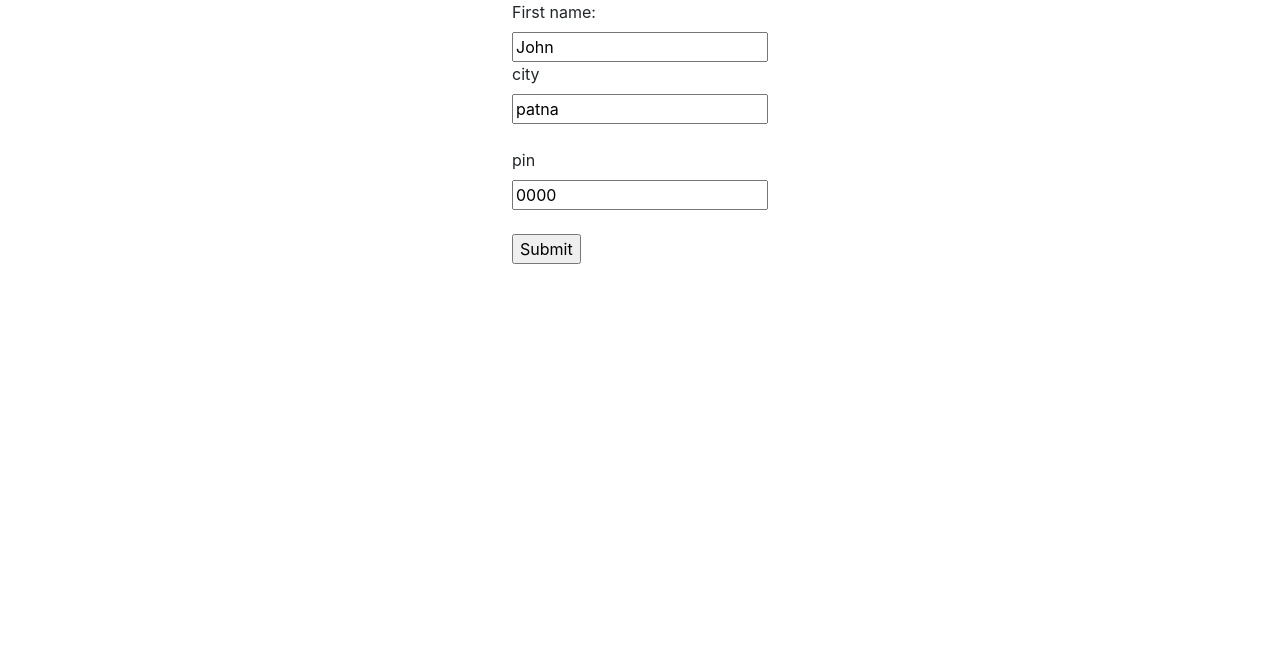
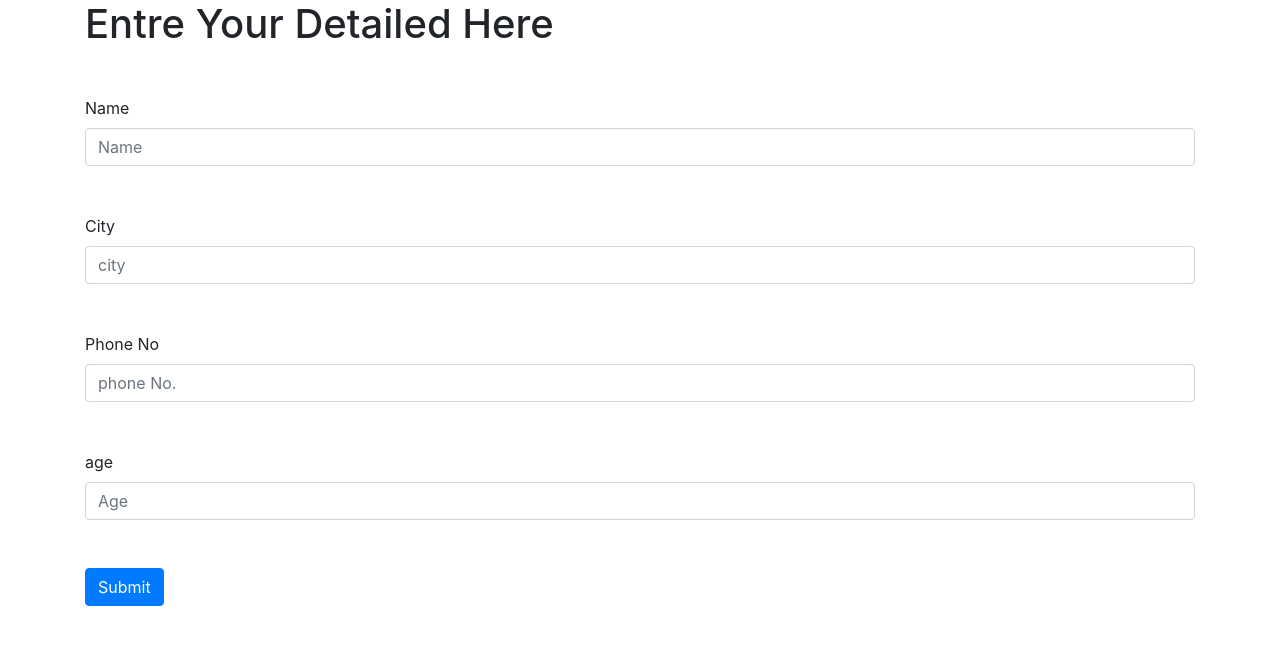
Before and after one commit to sikku85/formsubmitUsing_flask, a Flask app: page / in a window 1280 px wide. Shown: the top 645 px of the page. Run offline with Flask 2, Linux system fonts and the light colour scheme; some libraries are stand-ins or nearby versions.

Commit message:
Initial commit

```diff
--- a/app.py
+++ b/app.py
@@ -9,7 +9,9 @@ class form(db.Model):
    sno= db.Column( db.Integer, primary_key = True)
    name = db.Column(db.String(100))
    city = db.Column(db.String(50))
-   pin = db.Column(db.String(10))
+   phone = db.Column(db.String(10))
+   age= db.Column(db.String(100))
+
 
 @app.route('/',methods=['GET','POST'])
 def contact():
@@ -17,8 +19,9 @@ def contact():
 
         name=request.form.get('name')
         city=request.form.get('city')
-        pin=request.form.get('pin')
-        entry= form(name=name,city=city,pin=pin)
+        phone=request.form.get('phone')
+        age=request.form.get('age')
+        entry= form(name=name,city=city,phone=phone,age=age)
         db.session.add(entry)
         db.session.commit()
 
--- a/templates/index.html
+++ b/templates/index.html
@@ -6,24 +6,71 @@
     <meta name="viewport" content="width=device-width, initial-scale=1.0" />
     <title>Document</title>
   </head>
-  <link rel="stylesheet" href="https://cdn.jsdelivr.net/npm/bootstrap@4.0.0/dist/css/bootstrap.min.css" integrity="sha384-Gn5384xqQ1aoWXA+058RXPxPg6fy4IWvTNh0E263XmFcJlSAwiGgFAW/dAiS6JXm" crossorigin="anonymous">
+  <link
+    rel="stylesheet"
+    href="https://cdn.jsdelivr.net/npm/bootstrap@4.0.0/dist/css/bootstrap.min.css"
+    integrity="sha384-Gn5384xqQ1aoWXA+058RXPxPg6fy4IWvTNh0E263XmFcJlSAwiGgFAW/dAiS6JXm"
+    crossorigin="anonymous"
+  />
   <body>
+    <!-- <div class="container d-flex justify-content-center align-items-center">
+      <form action="/" method="post">
+        <label for="fname">First name:</label><br />
+        <input type="text" id="name" name="name" value="" /><br />
+        <label for="lname">city</label><br />
+        <input type="text" id="city" name="city" value="" /><br /><br />
+        <label for="lname">phone</label><br />
+        <input
+          type="text"
+          pattern="[789][0-9]{9}"
+          id="phone"
+          name="phone"
+          value=""
+          required
+        /><br /><br />
+        <!- <input type="text" pattern="[789][0-9]{9}"> -->
+        <!-- <label for="age">age</label><br /> -->
+        <!-- <input type="number" id="points" name="points" min="0" max="10"> -->
+        <!-- <input
+          type="number"
+          id="age"
+          name="age"
+          min="18"
+          max="60"
+          value=""
+        /><br /><br />
 
+        <input type="submit" value="Submit" />
+      </form>
+    </div> -->
 
-    <div class="container d-flex justify-content-center align-items-center">
-    <form action="/" method = "post">
-            <label for="fname">First name:</label><br>
-            <input type="text" id="name" name='name' value="John"><br>
-            <label for="lname">city</label><br>
-            <input type="text" id="city" name='city' value="patna"><br><br>
-            <label for="lname">pin</label><br>
-            <input type="text" id="pin" name='pin' value="0000"><br><br>
-            <input type="submit" value="Submit">
-</form>
+    <div>
+      <h1 class="container">Entre Your Detailed Here</h1>
+      <form action="/" method="post" class="main_container container ">
+    <div class="form-group my-5">
+      <label for="exampleInputEmail1">Name</label>
+      <input type="text" name="name" class="form-control" id="exampleInputEmail1"  placeholder="Name">
+
+    </div>
+    <div class="form-group my-5">
+      <label for="exampleInputEmail1">City</label>
+      <input type="text" name="city" class="form-control" id="exampleInputEmail1"  placeholder="city">
+
+    </div>
+    <div class="form-group my-5">
+      <label for="exampleInputEmail1">Phone No</label>
+      <input type="number"  pattern="[789][0-9]{9}" name="phone" class="form-control" id="exampleInputEmail1"  placeholder="phone No.">
+
+    </div>
+    <div class="form-group my-5">
+      <label for="exampleInputEmail1">age</label>
+      <input type="number" min="18" max="60" name="age" class="form-control" id="exampleInputEmail1"  placeholder="Age">
+
     </div>
 
-
-
+    <button type="submit" value="submit" class="btn btn-primary">Submit</button>
+  </form>
+    </div>
 
     <script
       src="https://code.jquery.com/jquery-3.2.1.slim.min.js"
```
